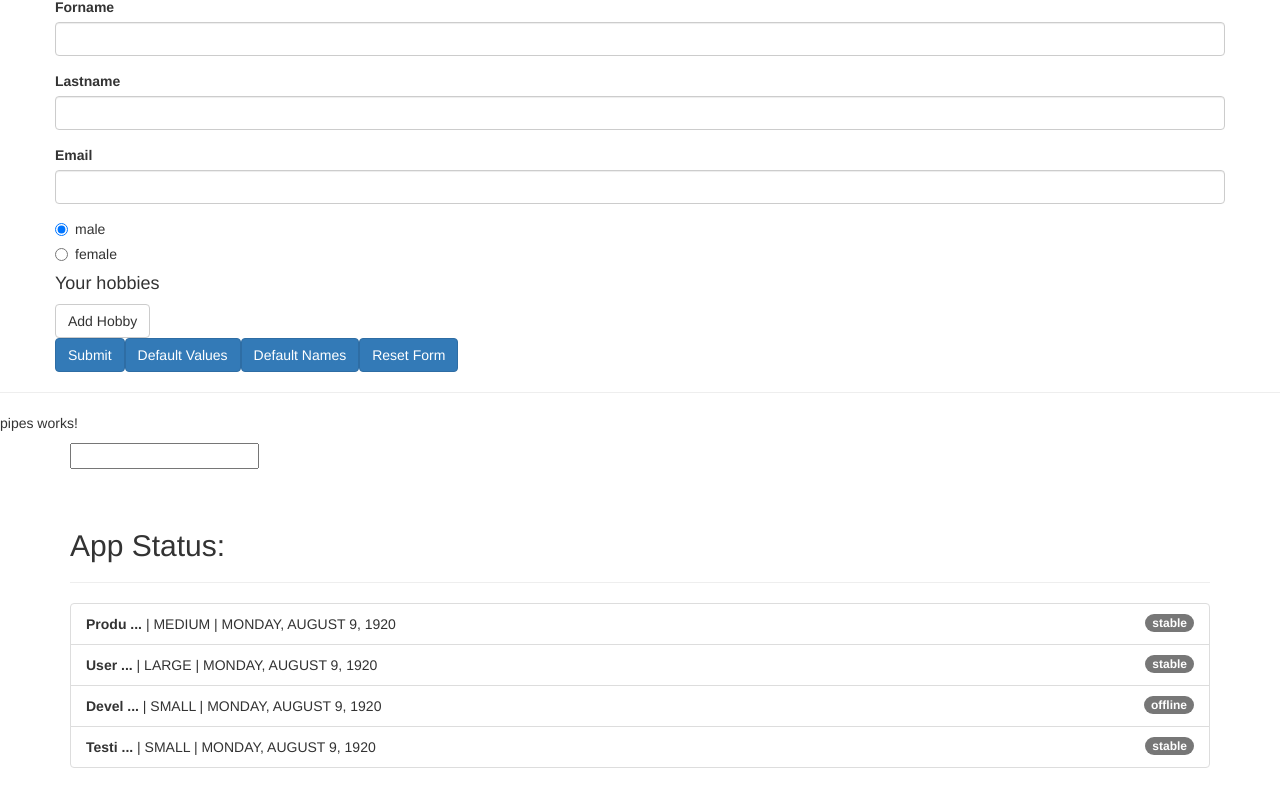
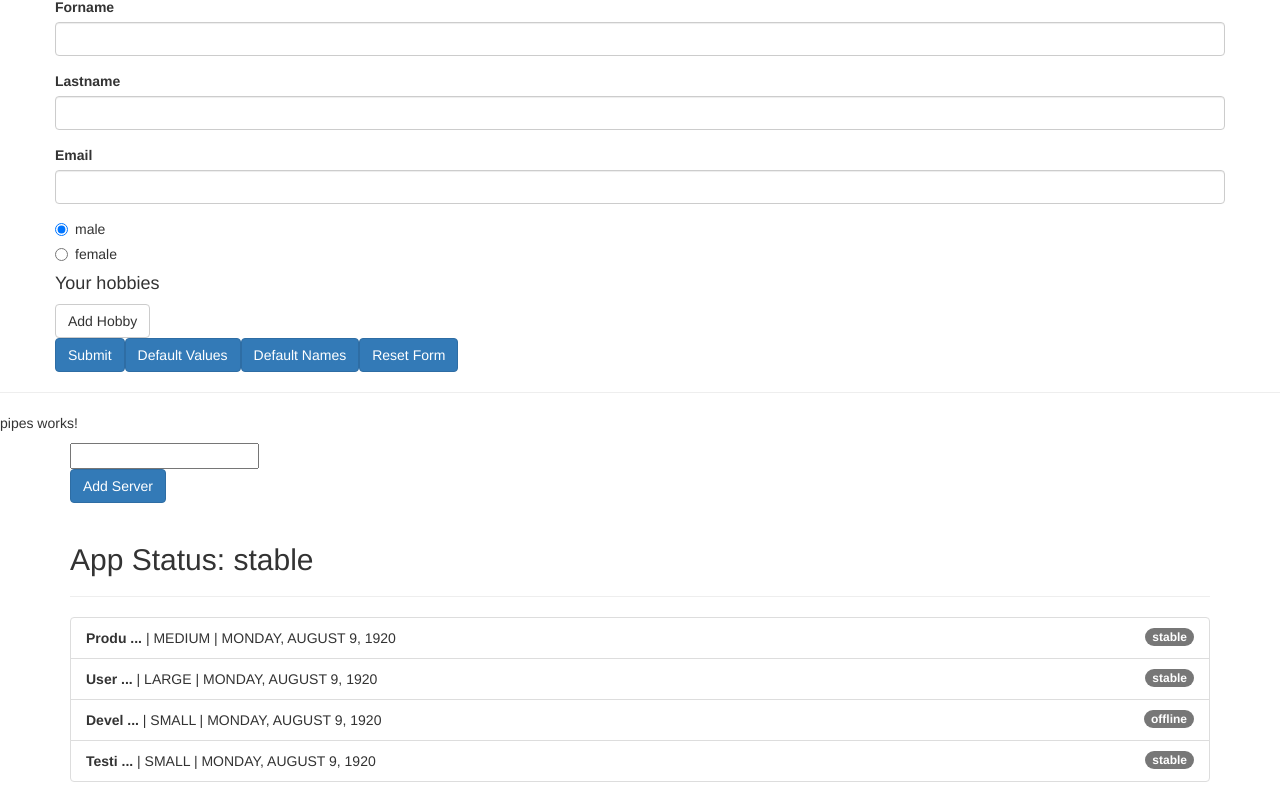
Before and after one commit to slimouGit/angular-sandbox, an Angular app in the folder sandbox/: page / in a window 1280 px wide. Shown: the part 1727-2529 px from the top of the page. Built offline with nearby package versions, Linux system fonts and the light colour scheme.

Commit message:
add server and display app status via promise

```diff
--- a/sandbox/src/app/pipes/filter.pipe.ts
+++ b/sandbox/src/app/pipes/filter.pipe.ts
@@ -1,7 +1,8 @@
 import { Pipe, PipeTransform } from "@angular/core";
 
 @Pipe({
-    name: 'filter'
+    name: 'filter',
+    pure: false
 })
 export class FilterPipe implements PipeTransform{
 
--- a/sandbox/src/app/pipes/pipes.component.html
+++ b/sandbox/src/app/pipes/pipes.component.html
@@ -5,14 +5,13 @@
         <div class="col-xs-12">
             <input type="text" [(ngModel)]="filteredStatus">
             <br>
+            <button class="btn btn-primary" (click)="onAddServer()">Add Server</button>
             <br><br>
-        <h2>App Status:</h2>
+            <h2>App Status: {{ appStatus | async}}</h2>
             <hr>
             <ul class="list-group">
-          <li *ngFor="let server of servers | filter:filteredStatus:'status'"
-            class="list-group-item">
-            <span
-              class="badge">
+                <li *ngFor="let server of servers | filter:filteredStatus:'status'" class="list-group-item">
+                    <span class="badge">
                         {{ server.status }}
                     </span>
                     <strong>{{ server.name | shorten:5}}</strong> |
--- a/sandbox/src/app/pipes/pipes.component.ts
+++ b/sandbox/src/app/pipes/pipes.component.ts
@@ -7,6 +7,11 @@ import { Component, OnInit } from '@angular/core';
 })
 export class PipesComponent implements OnInit {
   filteredStatus:string = '';
+  appStatus = new Promise((resolve, reject) => {
+    setTimeout(() => {
+      resolve('stable');
+    }, 2000);
+  });
   servers = [
     {
       instanceType: 'medium',
@@ -39,4 +44,13 @@ export class PipesComponent implements OnInit {
   ngOnInit(): void {
   }
 
+  onAddServer() {
+    this.servers.push({
+      instanceType: 'small',
+      name: 'New Server',
+      status: 'stable',
+      started: new Date(15, 1, 2017)
+    });
+  }
+
 }
```
Lines whose indentation alone changed are shown as unchanged.
